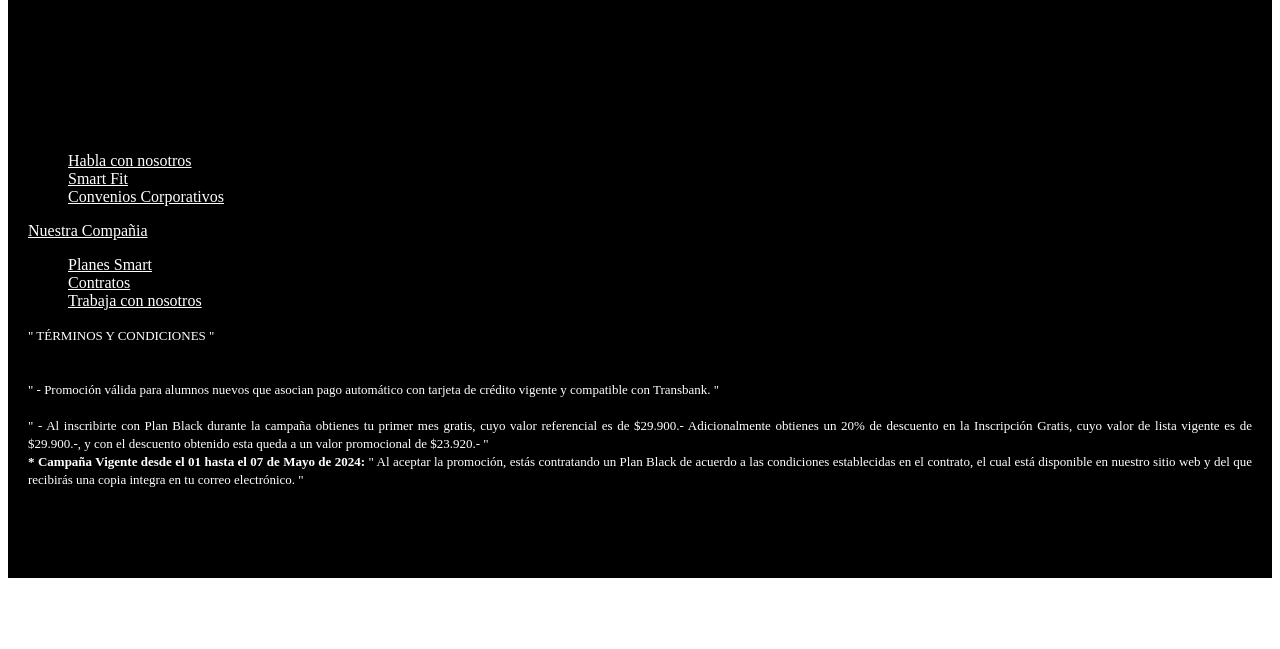
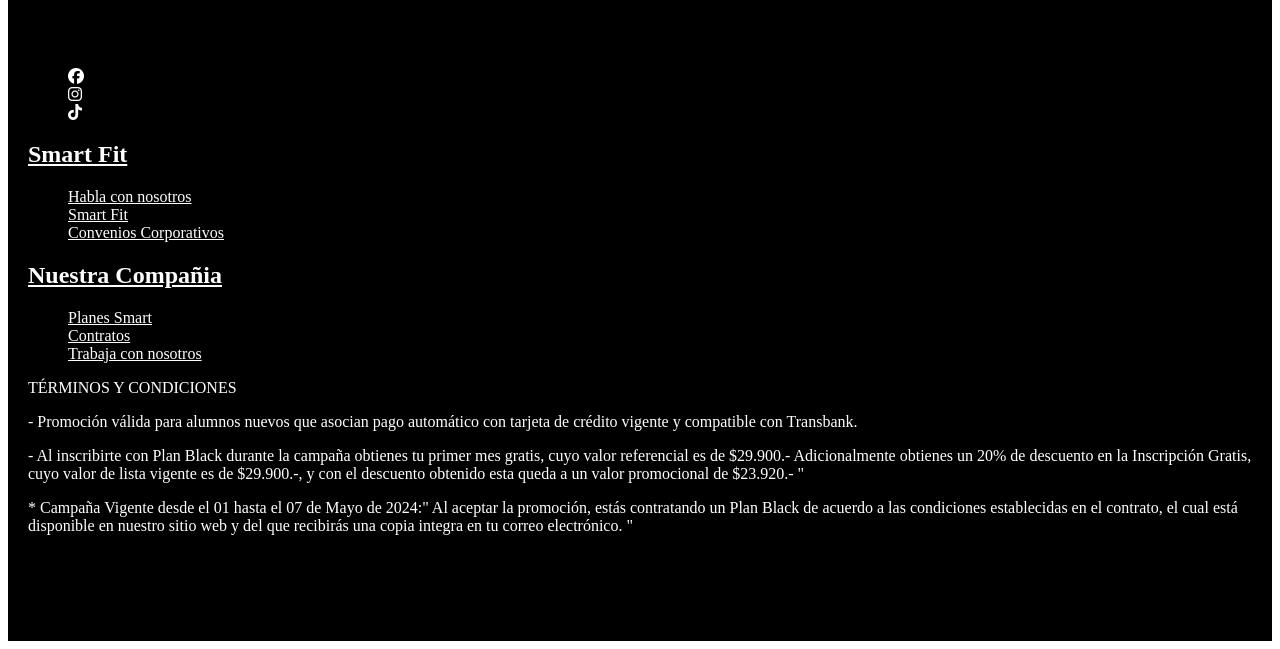
Before and after one commit to ignaciohf07/evaluacion1, a plain HTML site: page evaluacion1/index.html in a window 1280 px wide. Shown: the part 5043-5692 px from the top of the page. Before the commit the page ends 5629 px from the top, so only its background shows below. Drawn offline with Linux system fonts and the light colour scheme.

Commit message:
quinto commit

```diff
--- a/evaluacion1/css/styles.css
+++ b/evaluacion1/css/styles.css
@@ -551,5 +551,3 @@
 .footer-terminos-condiciones {
     color: #fff;
 }
-
-}
--- a/evaluacion1/index.html
+++ b/evaluacion1/index.html
@@ -1,12 +1,14 @@
 <!DOCTYPE html>
-<html lang="e-CL">
+<html lang="es-CL">
 
 <head>
     <meta charset="UTF-8">
     <meta name="viewport" content="width=device-width, initial-scale=1.0">
     <link rel="stylesheet" href="css/styles.css">
     <link rel="stylesheet" href="https://cdnjs.cloudflare.com/ajax/libs/font-awesome/6.5.2/css/all.min.css">
-    <title>Smart Fit</title>
+    <link rel="icon" href="./img/logosmartfit.jpg">
+    <title>Smart Fit - CL | ¡Aprovecha tu primer mes GRATIS + 20% Off en la Inscripción con Plan Black!</title>
+
 </head>
 
 <body>
@@ -430,23 +432,26 @@
             <img class="footer-logo" src="https://assets3.smartfit.com.br/assets/new-home-v4-assets/logo-white.svg"
                 alt="Logo Smart Fit">
         </section>
-        <section>
+        <section class="iconos">
             <h2 class="footer-titulo">Síguenos</h2>
             <ul class="footer-iconos">
-                <li><a href="#"></a></li>
+                <li><a href="#"><i class="fa-brands fa-facebook"></i></a></li>
+                <li><a href=""><i class="fa-brands fa-instagram"></i></a></li>
+                <li><a href=""><i class="fa-brands fa-tiktok"></i></a></li>
             </ul>
         </section>
         <section>
-            <div class="footer-link">
-                <div>
-                    <h2 class="footer-titulo">Smart Fit</h2>
+            <div class="links">
+                <div class="footer-link">
+                    <h2 class="footer-titulo"><a href="">Smart Fit</a></h2>
                     <ul>
                         <li><a href="#">Habla con nosotros</a></li>
                         <li><a href="#">Smart Fit</a></li>
                         <li><a href="#">Convenios Corporativos</a></li>
                     </ul>
                 </div>
-                <div class="footer-titulo"><a href="#">Nuestra Compañia</a>
+                <div class="footer-link">
+                    <h2 class="footer-titulo"><a href="#">Nuestra Compañia</a></h2>
                     <ul>
                         <li><a href="#">Planes Smart</a></li>
                         <li><a href="#">Contratos</a></li>
@@ -456,29 +461,22 @@
             </div>
         </section>
         <section class="footer-terminos-condiciones">
-            <div align="justify">
-                <font size="2">
-                    " TÉRMINOS Y CONDICIONES "
-                    <br>
-                    <br>
-                    <br>
-                    " - Promoción válida para alumnos nuevos que asocian pago automático con tarjeta de crédito vigente
-                    y compatible con Transbank. "
-                    <br>
-                    <br>
-                    " - Al inscribirte con Plan Black durante la campaña obtienes tu primer mes gratis, cuyo valor
-                    referencial es de $29.900.- Adicionalmente obtienes un 20% de descuento en la Inscripción Gratis,
-                    cuyo valor de lista vigente es de $29.900.-, y con el descuento obtenido esta queda a un valor
-                    promocional de $23.920.- "
-                    <br>
-                    <b> * Campaña Vigente desde el 01 hasta el 07 de Mayo de 2024:</b>
-                    " Al aceptar la promoción, estás contratando un Plan Black de acuerdo a las condiciones establecidas
-                    en el contrato, el cual está disponible en nuestro sitio web y del que recibirás una copia integra
-                    en tu correo electrónico. "
-                </font>
+            <div>
+                <div class="font">
+                    <p>TÉRMINOS Y CONDICIONES</p>
+                    <p>- Promoción válida para alumnos nuevos que asocian pago automático con tarjeta de crédito vigente
+                        y compatible con Transbank.</p>
+                    <p>- Al inscribirte con Plan Black durante la campaña obtienes tu primer mes gratis, cuyo valor
+                        referencial es de $29.900.- Adicionalmente obtienes un 20% de descuento en la Inscripción
+                        Gratis, cuyo valor de lista vigente es de $29.900.-, y con el descuento obtenido esta queda a un
+                        valor promocional de $23.920.- "</p>
+                    <p>* Campaña Vigente desde el 01 hasta el 07 de Mayo de 2024:" Al aceptar la promoción, estás
+                        contratando un Plan Black de acuerdo a las condiciones establecidas en el contrato, el cual está
+                        disponible en nuestro sitio web y del que recibirás una copia integra en tu correo electrónico.
+                        "</p>
+                </div>
             </div>
         </section>
-    </footer>
 </body>
 
 </html>
```
Also changed, not shown: evaluacion1/img/logosmartfit.jpg (added).
